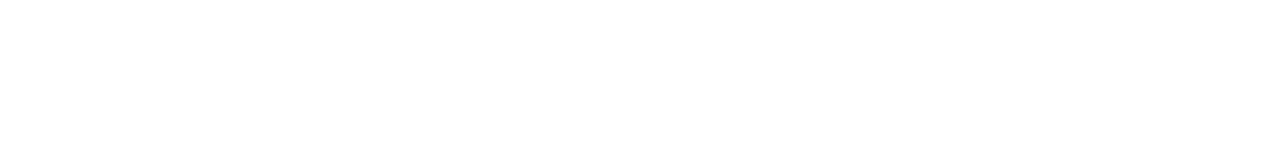
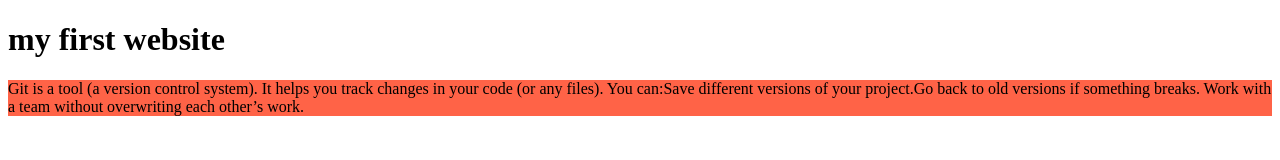
Before and after one commit to Mohammud-Ali313/my-ali-repo, a plain HTML site: page index.html in a window 1280 px wide. Drawn offline with Linux system fonts and the light colour scheme.

Commit message:
add the first blogs

```diff
--- a/index.html
+++ b/index.html
@@ -4,8 +4,15 @@
     <meta charset="UTF-8">
     <meta name="viewport" content="width=device-width, initial-scale=1.0">
     <title>my ali repo</title>
+    <link rel="stylesheet" href="style.css">
 </head>
 <body>
-
+    <h1>my first website</h1>
+    <div>
+        <p>Git is a tool (a version control system).
+            It helps you track changes in your code (or any files).
+            You can:Save different versions of your project.Go back to old versions if something breaks.
+Work with a team without overwriting each other’s work.</p>
+    </div>
 </body>
 </html>
--- /dev/null
+++ b/style.css
@@ -0,0 +1,3 @@
+div{
+    background-color: tomato;
+}
```
